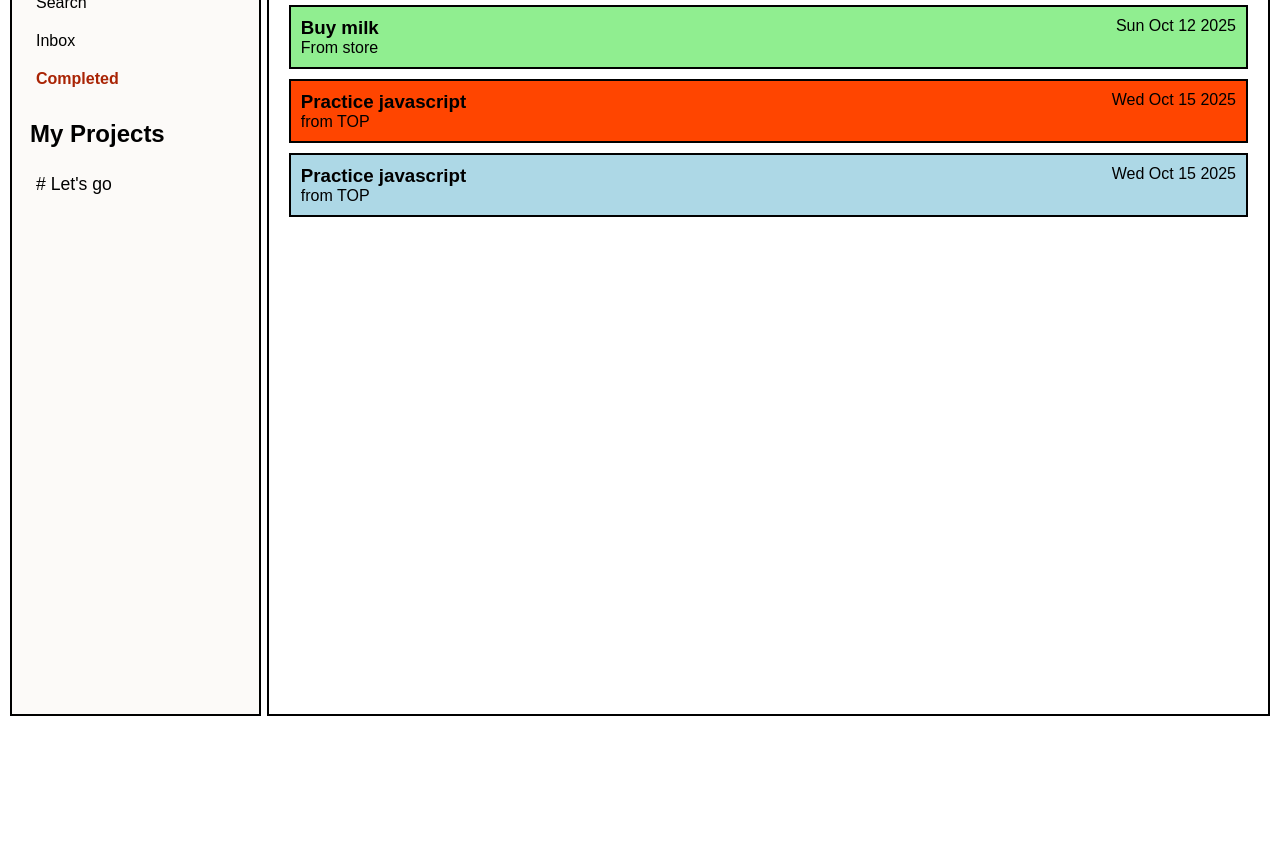
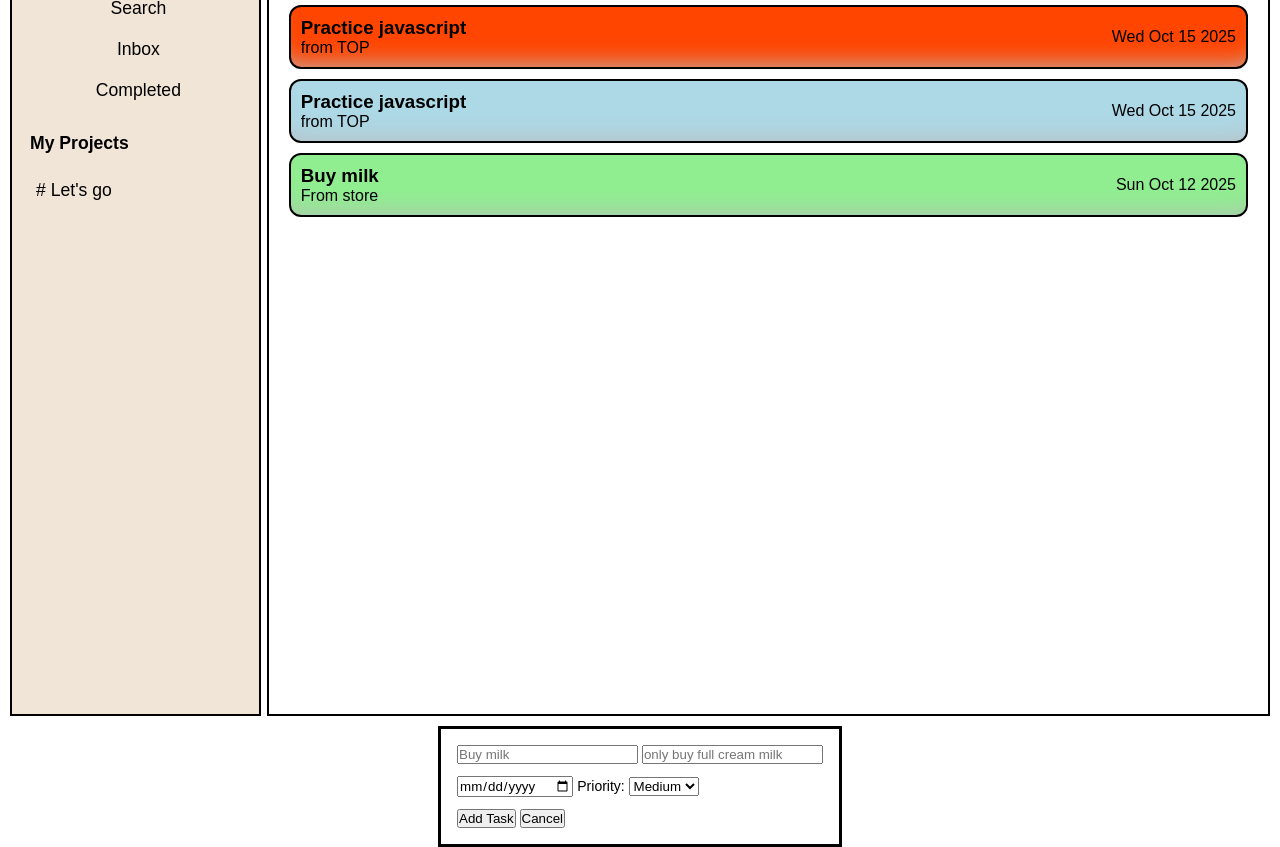
Before and after one commit to Shubham277353/To-Do-App, a website built with webpack: page src/index.html in a window 1280 px wide. Shown: the part 94-941 px from the top of the page. Before the commit the page ends 820 px from the top, so only its background shows below. Built offline with nearby package versions, Linux system fonts and the light colour scheme.

Commit message:
add dialog when add task is clicked

```diff
--- a/src/displayTodos.js
+++ b/src/displayTodos.js
@@ -3,7 +3,6 @@ import { todoList } from "./addTodos";
 
 export default function display() {
   todoList.forEach((todo) => {
-
     const todoList = document.querySelector("#todo-list");
 
     const taskDiv = document.createElement("div");
@@ -15,7 +14,7 @@ export default function display() {
     taskh3.textContent = todo.title;
 
     const taskDescription = document.createElement("p");
-    taskDescription.classList.add("task-description")
+    taskDescription.classList.add("task-description");
     taskDescription.textContent = todo.description;
 
     const dueDate = document.createElement("p");
@@ -23,14 +22,14 @@ export default function display() {
     const date = new Date(todo.dueDate);
     dueDate.textContent = date.toDateString();
 
-    if(todo.priority === "high"){
-        taskDiv.classList.add("high");
-    }else if (todo.priority === "medium"){
-        taskDiv.classList.add("medium");
-        taskDiv.style.backgroundColor = "lightblue";
-    }else{
-        taskDiv.classList.add("low");
-        taskDiv.style.backgroundColor = "lightgreen";
+    taskDiv.classList.add("tasks");
+
+    if (todo.priority === "high") {
+      taskDiv.style.backgroundColor = "orangered";
+    } else if (todo.priority === "medium") {
+      taskDiv.style.backgroundColor = "lightblue";
+    } else {
+      taskDiv.style.backgroundColor = "lightgreen";
     }
 
     titleDescriptionDivd.append(taskh3);
--- /dev/null
+++ b/src/fetchTaskDetails.js
@@ -0,0 +1,6 @@
+import { addTodos } from "./addTodos";
+
+const addTaskBtn = document.getElementById("add-task");
+addTaskBtn.addEventListener("click", () =>{
+
+})
--- a/src/index.html
+++ b/src/index.html
@@ -10,10 +10,12 @@
     <div class="container">
       <div id="sidebar">
         <div id="sidebar-tabs">
-          <div id="add-task" class="tabs">Add task</div>
-          <div id="search" class="tabs">Search</div>
-          <div id="inbox" class="tabs">Inbox</div>
-          <div id="completed" class="tabs">Completed</div>
+          <button onclick="myDialog.showModal()" id="add-task" class="tabs">
+            Add task
+          </button>
+          <button id="search" class="tabs">Search</button>
+          <button id="inbox" class="tabs">Inbox</button>
+          <button id="completed" class="tabs">Completed</button>
         </div>
         <div id="projects">
           <h2 class="tabs">My Projects</h2>
@@ -28,5 +30,25 @@
         <div id="todo-list"></div>
       </div>
     </div>
+
+    <dialog id="myDialog">
+      <div>
+        <input type="text" placeholder="Buy milk" />
+        <input type="text" placeholder="only buy full cream milk" />
+      </div>
+      <div>
+        <input type="date" />
+        <label for="priority-list">Priority:</label>
+        <select id="priority-list" name="priority">
+          <option value="high">High</option>
+          <option value="medium" selected>Medium</option>
+          <option value="low">Low</option>
+        </select>
+      </div>
+      <div>
+        <button id="add-task-dialog-btn">Add Task</button>
+        <button onclick="myDialog.close()">Cancel</button>
+      </div>
+    </dialog>
   </body>
 </html>
--- a/src/index.js
+++ b/src/index.js
@@ -1,10 +1,9 @@
 import "./style.css";
-import CreateTodo from "./createTodos";
 import {addTodos} from "./addTodos";
 import display from "./displayTodos";
 
-addTodos('Buy milk', 'From store', '2025-10-12','low',false);
 addTodos('Practice javascript', 'from TOP', '2025-10-15','high',false);
 addTodos('Practice javascript', 'from TOP', '2025-10-15','medium',false);
+addTodos('Buy milk', 'From store', '2025-10-12','low',false);
 
 display();
--- a/src/style.css
+++ b/src/style.css
@@ -13,7 +13,7 @@
   --padding: 10px;
   --margin: 10px;
   --border: 2px solid black;
-  --light-background-color: #fcfaf8;
+  --light-background-color: #f1e5d8;
 }
 
 .container {
@@ -36,20 +36,40 @@
   gap: 4px;
   margin-left: 6px;
   margin-top: 20px;
-    font-size: 1rem;
 }
 
-.tabs{
+.tabs {
   padding: 8px;
   cursor: pointer;
-}
-.tabs:hover{
-    background-color: rgb(232, 231, 231);
-    border-radius: 4px;
+  font-size: 1.1rem;
+  background-color: transparent;
 }
 
 #add-task,
+#search,
+#inbox,
 #completed {
+  border: none;
+}
+
+#add-task:active,
+#search:active,
+#inbox:active,
+#completed:active{
+  transform: translateY(1px);
+    box-shadow: 0 1px 0 #3e8e41;
+}
+
+#add-task:hover,
+#search:hover,
+#inbox:hover,
+#completed:hover {
+  border-radius: 6px;
+  background-color: #45a049;
+}
+
+#add-task{
+  font-size: 1.2rem;
   color: #a92304;
   font-weight: 600;
 }
@@ -72,19 +92,30 @@
   padding: var(--padding);
 }
 
-#list-heading{
+#list-heading {
   text-align: center;
   margin: 20px;
 }
 
-.task-div{
+.task-div {
   border: var(--border);
   margin: var(--margin);
   padding: var(--padding);
   display: flex;
   justify-content: space-between;
+  align-items: center;
 }
 
-.high{
-  background-color: orangered;
+.tasks {
+  border-radius: 12px;
+  box-shadow: rgb(187, 187, 187) 0px -20px 26px -20px inset;
 }
+
+#myDialog{
+  margin: auto;
+  display: flex;
+  flex-direction: column;
+  padding: 16px;
+  font-size: 14px;
+  gap: 12px;
+}
```
Lines whose indentation alone changed are shown as unchanged.
